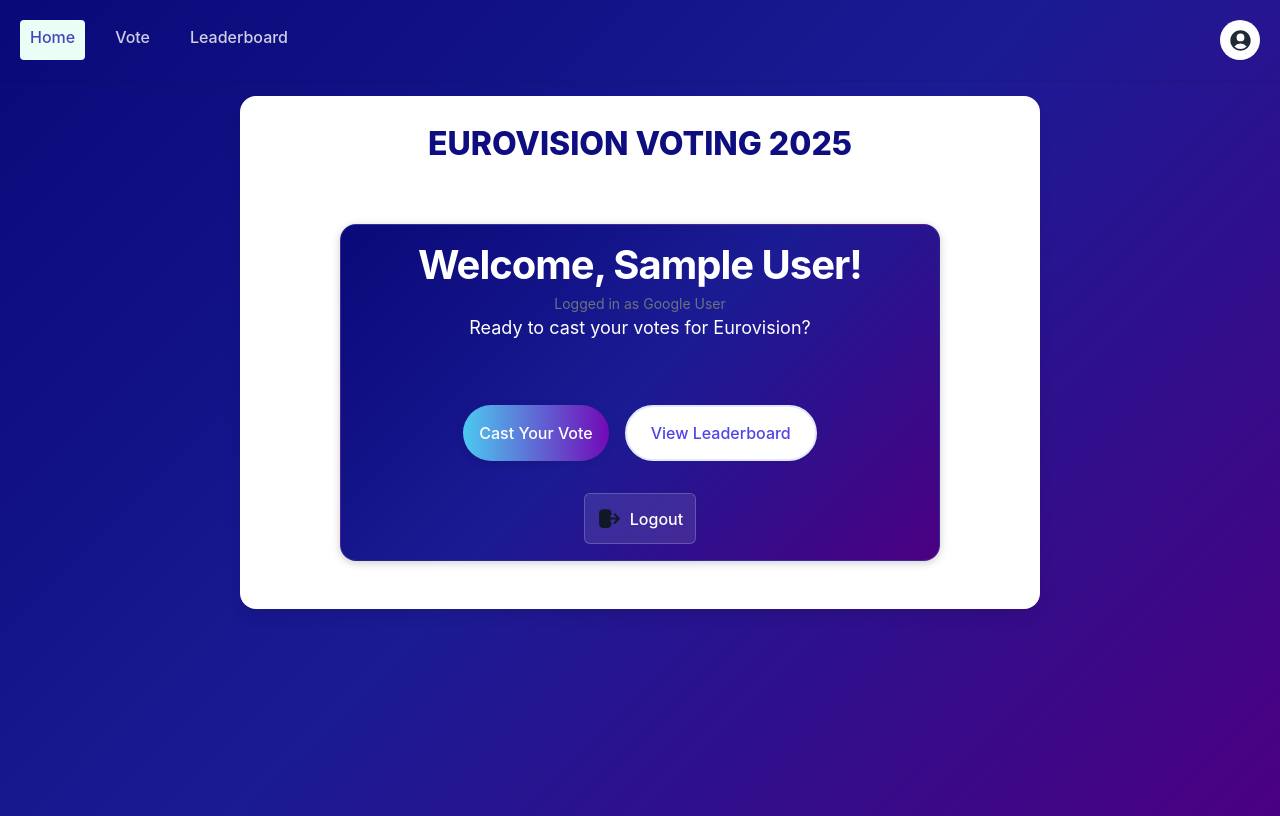
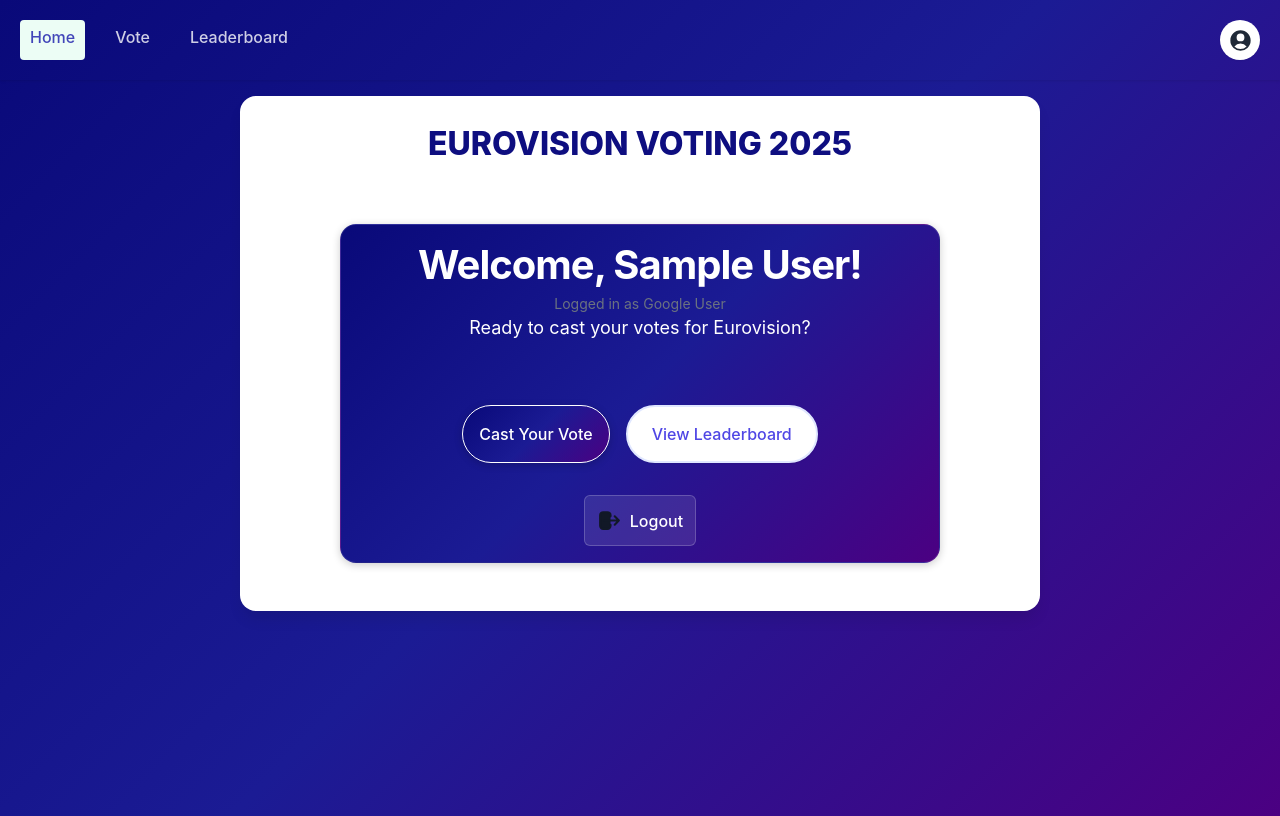
Before and after one commit to duskat/eurovision-voting-app, a Vue app: page / in a window 1280 px wide. Built offline with nearby package versions, Linux system fonts and the light colour scheme; no server answers; the database is empty; sample sign-in values are in the browser's storage.

Commit message:
Updated CSS

```diff
--- a/src/styles/global.css
+++ b/src/styles/global.css
@@ -188,25 +188,27 @@
 }
 
 .primary-button {
-  color: var(--color-white);
-  background: var(--gradient-primary);
+  color: white;
+  background: linear-gradient(135deg, #090979, #1b1b94, #4b0082);
   padding: 1rem;
   font-size: 16px;
   border-radius: 999px;
   font-weight: 500;
-  box-shadow: 0 2px 10px rgba(0, 0, 0, 0.1);
+  box-shadow: 0 2px 8px rgba(0, 0, 0, 0.2);
   display: inline-flex;
   align-items: center;
   justify-content: center;
   text-decoration: none;
-  border: none;
+  border: 1px solid white;
   cursor: pointer;
   transition: var(--transition-base);
+  backdrop-filter: blur(5px);
 }
 
 .primary-button:hover:not(:disabled) {
+  background: linear-gradient(135deg, #0b0b8a, #1d1da5, #510099);
   transform: translateY(-1px);
-  box-shadow: 0 4px 15px rgba(0, 0, 0, 0.15);
+  box-shadow: 0 4px 15px rgba(0, 0, 0, 0.3);
 }
 
 .primary-button:disabled {
```
